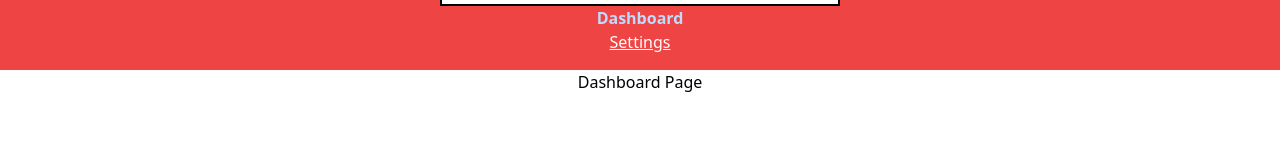
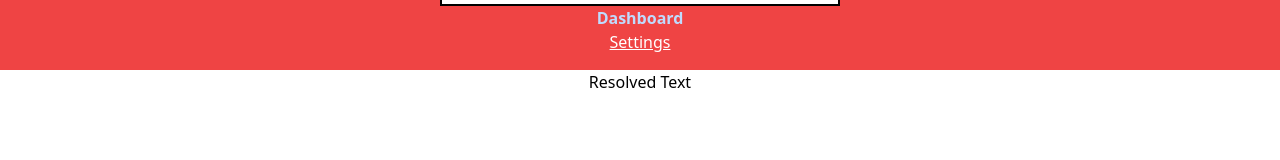
Before and after one commit to AmirmahdiMonzavi/next, a Next.js app: page /dashboard in a window 1280 px wide. Shown: the part 134-294 px from the top of the page. Built offline with nearby package versions, Linux system fonts and the light colour scheme.

Commit message:
feat(routes): modify content with suspense fallback

```diff
--- a/app/dashboard/page.tsx
+++ b/app/dashboard/page.tsx
@@ -1,3 +1,21 @@
-export default function Page() {
-  return <h1 className="text-center">Dashboard Page</h1>;
+import { Suspense } from "react";
+
+import Loading from "./loading";
+
+const textPromise = () => {
+  return new Promise((resolve, reject) => {
+    setTimeout(() => {
+      resolve("Resolved Text");
+    }, 2000);
+  });
+};
+
+export default async function Page() {
+  const text = await textPromise();
+
+  return (
+    <Suspense fallback={<Loading />}>
+      <h1 className="text-center">{text as string}</h1>
+    </Suspense>
+  );
 }
```
Also changed, not shown: app/dashboard/loading.tsx (renamed from app/dashboard/laoding.tsx).
